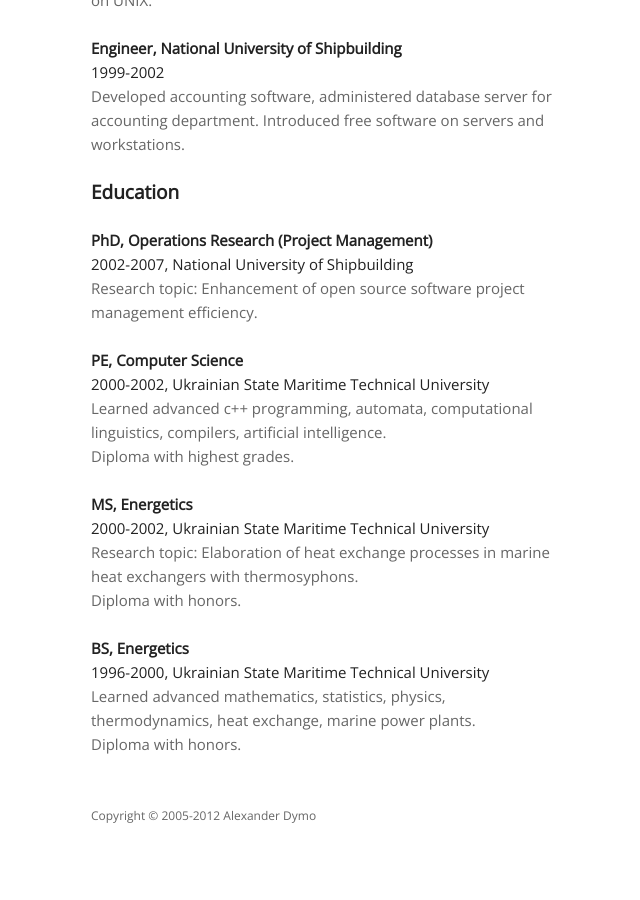
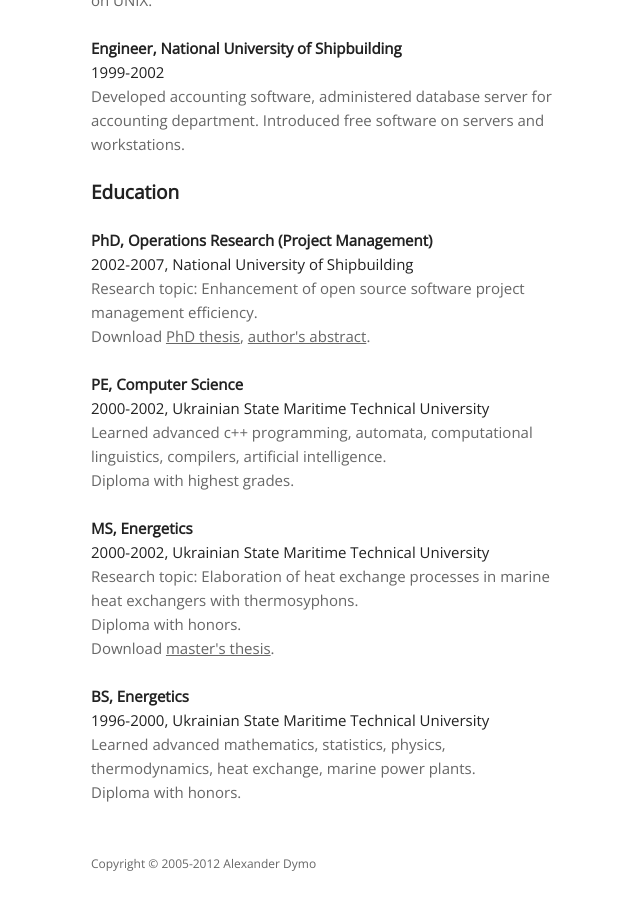
Before and after one commit to adymo/alexdymo.com, a Jekyll site: the page built from resume.html, in a window 1280 px wide and 900 px high, scrolled down 1452 px. Shown: the whole window, without its empty margins (189-829 px from the left). Built offline with Jekyll 4.4.1, drawn with Linux system fonts in a browser that asks for light colours; Markdown is read by kramdown in place of the engine named in the settings; before the commit the page ends 2304 px from its top, so only the background shows below that.

Commit message:
Add links to master's and phd theses

```diff
--- a/resume.html
+++ b/resume.html
@@ -99,7 +99,8 @@ header: Resume
     <b>PhD, Operations Research (Project Management)</b><br/>
     2002-2007, National University of Shipbuilding<br/>
     <span class="deemphasized">
-        Research topic: Enhancement of open source software project management efficiency.
+        Research topic: Enhancement of open source software project management efficiency.<br/>
+        Download <a href="/files/phd_thesis.pdf">PhD thesis</a>, <a href="/files/phd_author_abstract.pdf">author's abstract</a>.
     </span>
 </p>
 
@@ -117,7 +118,8 @@ header: Resume
     2000-2002, Ukrainian State Maritime Technical University<br/>
     <span class="deemphasized">
         Research topic: Elaboration of heat exchange processes in marine heat exchangers with thermosyphons.<br/>
-        Diploma with honors.
+        Diploma with honors.<br/>
+        Download <a href="/files/master_thesis.pdf">master's thesis</a>.
     </span>
 </p>
 
```
Also changed, not shown: 2 other files.
